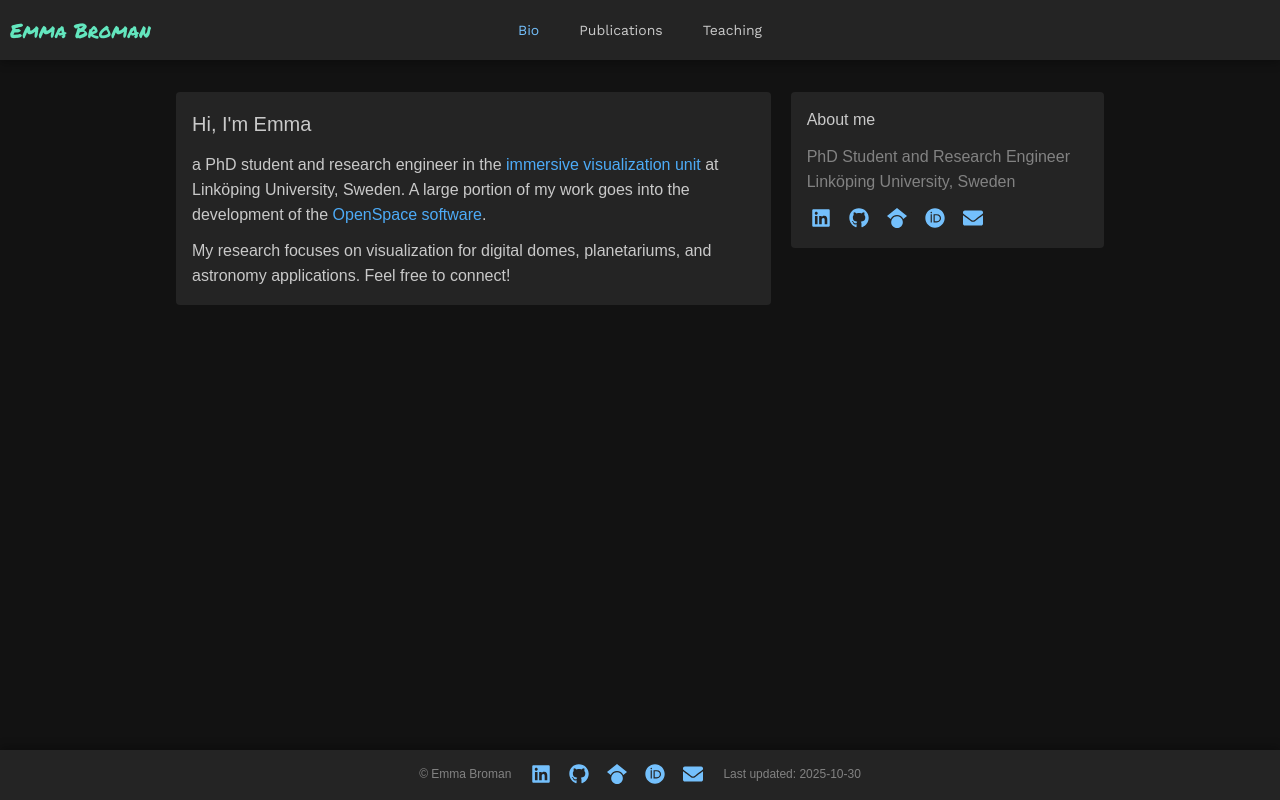
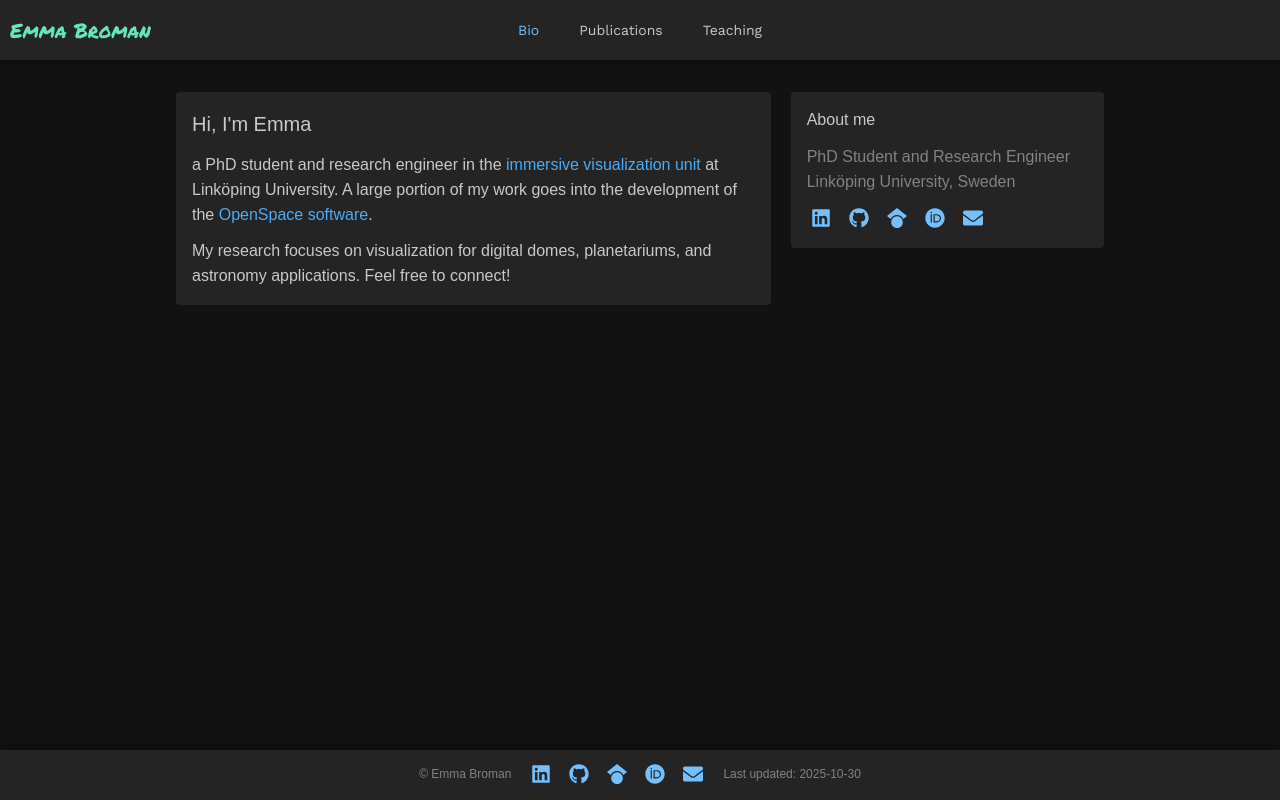
Before and after one commit to WeirdRubberDuck/weirdrubberduck.github.io, a React (Vite) app: page / in a window 1280 px wide. Built offline with nearby package versions, Linux system fonts and the light colour scheme; a web font is replaced by a local one.

Commit message:
Reduce repetition a bit on first page

```diff
--- a/src/pages/FrontPage.tsx
+++ b/src/pages/FrontPage.tsx
@@ -14,8 +14,8 @@ export function FrontPage() {
             <Anchor href="https://www.liu.se/en/research/immersive-visualization">
               immersive visualization unit
             </Anchor>{" "}
-            at Linköping University, Sweden. A large portion of my work goes
-            into the development of the{" "}
+            at Linköping University. A large portion of my work goes into the
+            development of the{" "}
             <Anchor href="https://www.openspaceproject.com/">
               OpenSpace software
             </Anchor>
```
